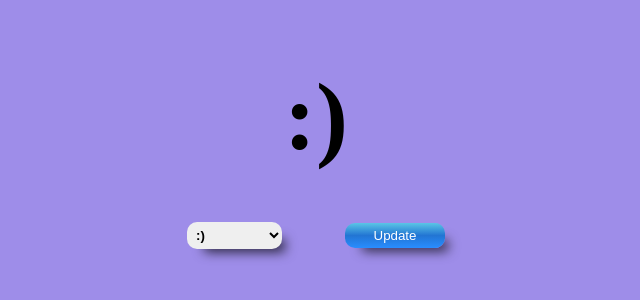
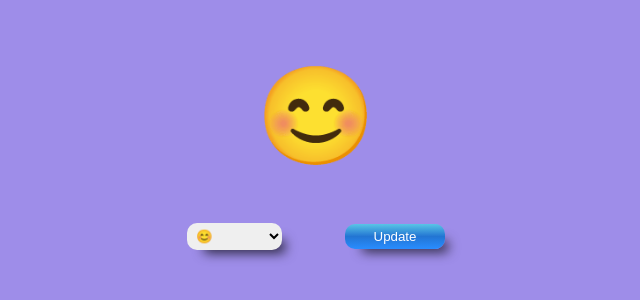
Before and after one commit to mercarf/Repaso-intermedio-modulo-2, a plain HTML site: page index.html in a window 1280 px wide. Shown: the part 270-570 px from the top of the page, without its empty margins (324-964 px from the left). Drawn offline with Linux system fonts and the light colour scheme.

Commit message:
add emojis

```diff
--- a/index.html
+++ b/index.html
@@ -3,22 +3,25 @@
   <head>
     <meta charset="UTF-8" />
     <meta name="viewport" content="width=device-width, initial-scale=1.0" />
-    <title>Document</title>
+    <title>Smile... or not</title>
     <link rel="stylesheet" href="./main.css" />
   </head>
   <body>
     <main class="main js-main">
       <div class="wrapper">
-        <h1 class="main--title js-title">:)</h1>
+        <h1 class="main--title js-title">&#128522</h1>
         <div class="container">
           <label for="mood">
             <select class="mood js-mood" id="mood" name="mood">
-              <option value=":)">:)</option>
-              <option value=":D">:D</option>
-              <option value=":P">:P</option>
-              <option value=":O">:O</option>
-              <option value=":(">:(</option>
-              <option value=":'(">:'(</option>
+              <option value="&#128522">&#128522</option>
+              <option value="&#128155">&#128155</option>
+              <option value="&#128406">&#128406</option>
+              <option value="&#128513">&#128513</option>
+              <option value="&#128523">&#128523</option>
+              <option value="&#128563">&#128563</option>
+              <option value="&#128169">&#128169</option>
+              <option value="&#128557">&#128557</option>
+              <option value="&#128567">&#128567</option>
             </select>
           </label>
           <button
```
